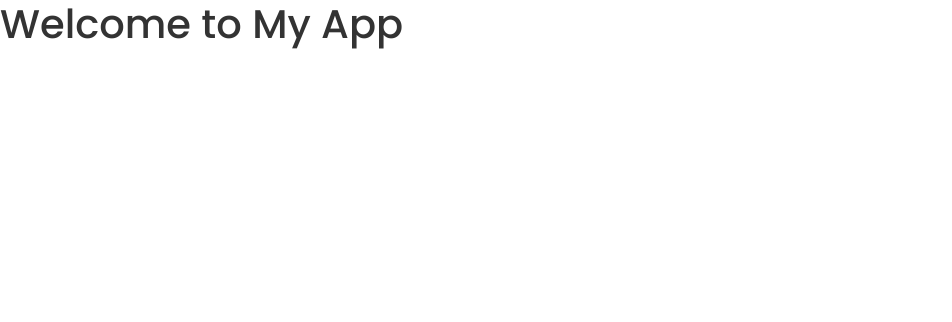
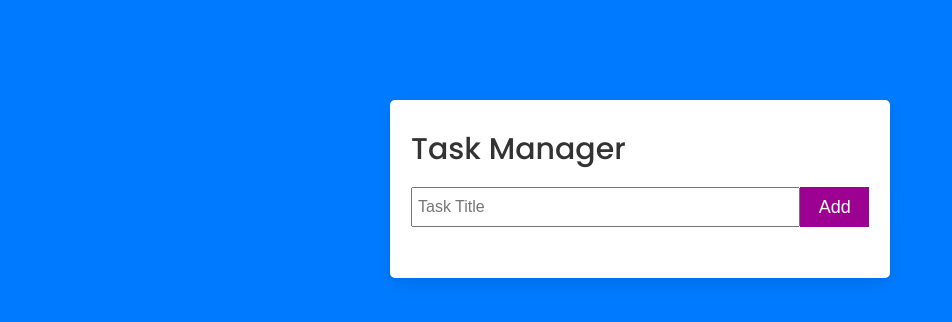
Before and after one commit to sahandev404/MERN-Task-Manager-App, a React (Create React App) app in the folder frontend/: page / in a window 1280 px wide. Shown: the top 322 px of the page, without its empty margins (0-952 px from the left). Built offline with nearby package versions, Linux system fonts and the light colour scheme.

Commit message:
Add Task, TaskForm, and TaskList components for task management functionality
- Created Task component to display a simple task header.
- Implemented TaskForm component for adding new tasks with input handling.
- Developed TaskList component to manage and display the task form.

```diff
--- a/frontend/src/App.js
+++ b/frontend/src/App.js
@@ -1,7 +1,14 @@
+// import { ToastContainer } from 'react-toastify';
+// import 'react-toastify/dist/ReactToastify.css';
+import TaskList from "./components/TaskList"
+
 function App() {
   return (
-    <div>
-      <h1>Welcome to My App</h1>
+    <div className="app">
+      <div className="task-container">
+        <TaskList />
+      </div>
+      {/* <ToastContainer /> */}
     </div>
   );
 }
--- /dev/null
+++ b/frontend/src/components/TaskForm.js
@@ -0,0 +1,9 @@
+const TaskForm = ({createTask,name,handleInputChange}) => {
+    return (
+        <form className="task-form" onSubmit={createTask}>
+            <input type="text" placeholder="Task Title" name="name" value={name} onChange={handleInputChange}/>
+            <button type="submit">Add</button>
+        </form>
+    )
+}
+export default TaskForm;
--- /dev/null
+++ b/frontend/src/components/TaskList.js
@@ -0,0 +1,11 @@
+import TaskForm from "./TaskForm";
+
+const TaskList = () => {
+    return (
+        <div>
+            <h2>Task Manager</h2>
+            <TaskForm />
+        </div>
+    )
+}
+export default TaskList;
```
Also changed, not shown: frontend/src/components/Task.js (added, +9 -0 lines), frontend/src/assets/loader.gif (renamed from frontend/assets/loader.gif).
